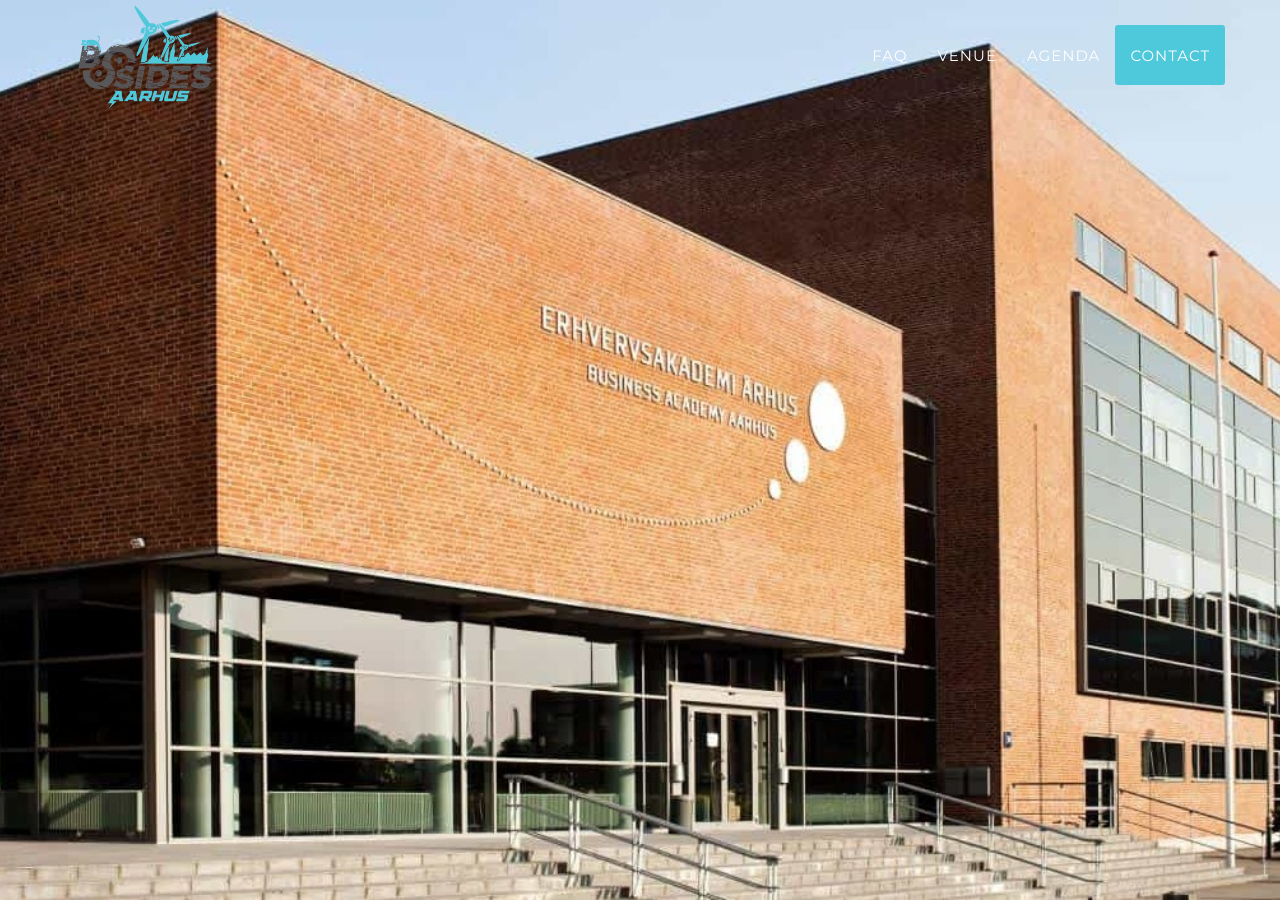
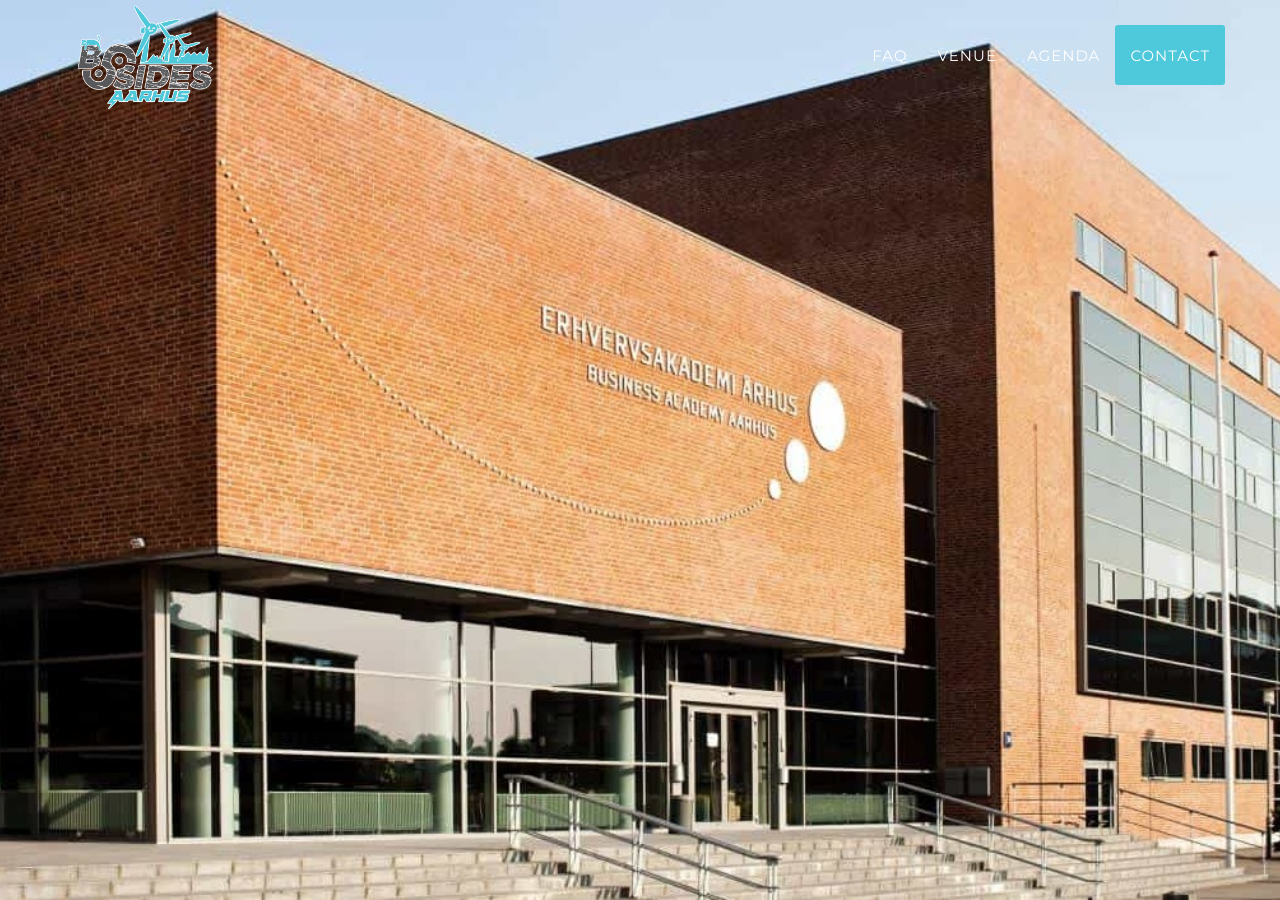
Before and after one commit to BSides-Aarhus/2020-Website, a Jekyll site: the page built from index.html, in a window 1280 px wide and 900 px high. Built offline with Jekyll 4.4.1, drawn with Linux system fonts in a browser that asks for light colours; some web fonts are replaced.

Commit message:
Update header-home.html

```diff
--- a/_includes/2020_data/header-home.html
+++ b/_includes/2020_data/header-home.html
@@ -9,7 +9,7 @@
                     <span class="icon-bar"></span>
                     <span class="icon-bar"></span>
                 </button>
-                <a class="navbar-brand page-scroll" href="/"><img src="../css/2020_style/img/logos/BSides_Aarhus_Transparent.png" style="margin-top:-70px" width="150px" alt="BSides Aarhus"></a>
+                <a class="navbar-brand page-scroll" href="/"><img src="../css/2020_style/img/logos/BSides_Aarhus_WhiteOutline.png" style="margin-top:-70px" width="150px" alt="BSides Aarhus"></a>
             </div>
 
             <!-- Collect the nav links, forms, and other content for toggling -->
```
